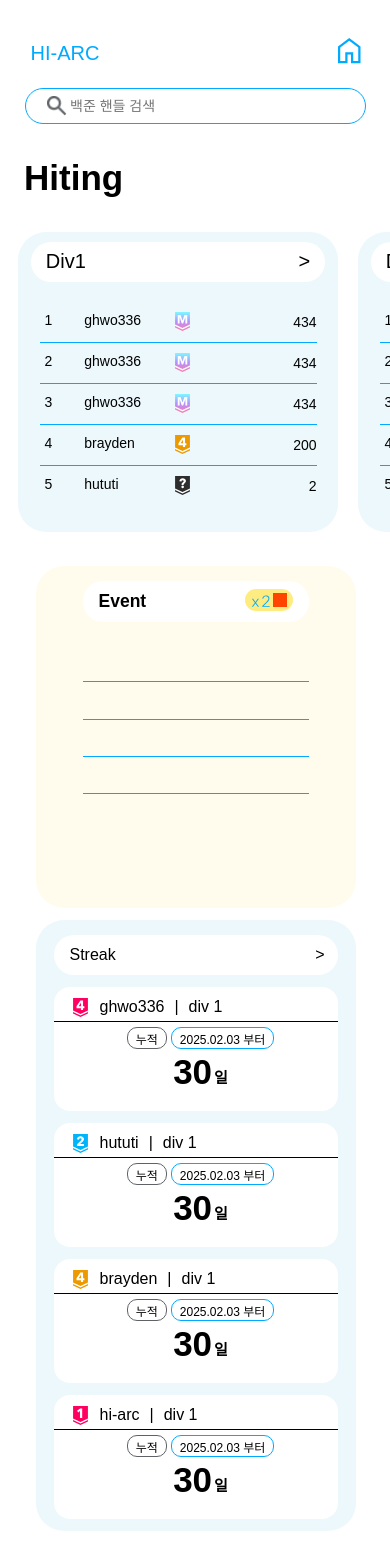
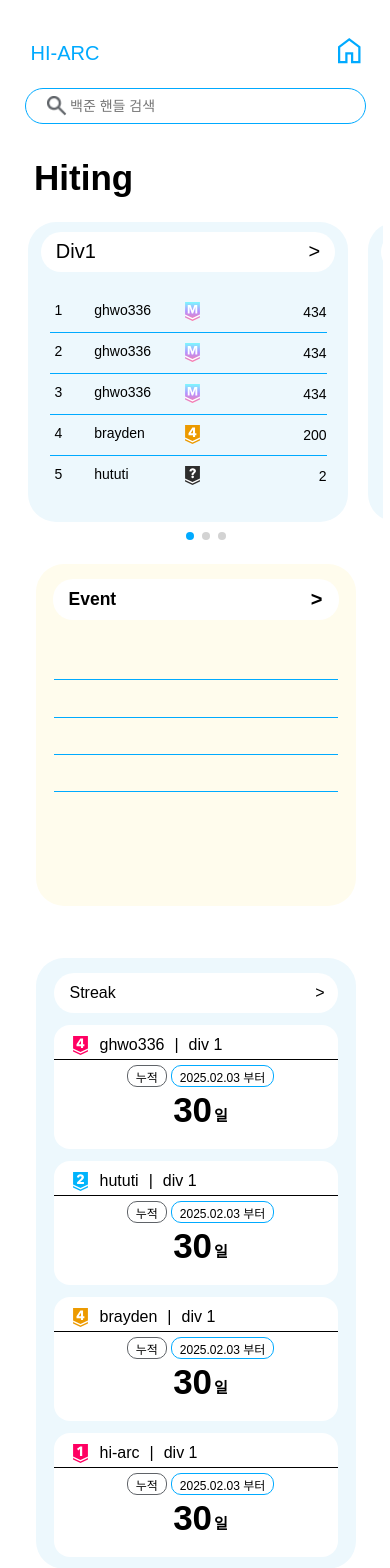
Before and after one commit to 2025-HIARC-Rating-system/FE, a React (Vite) app: page / in a window 390 px wide. Shown: the top 1568 px of the page. Built offline with nearby package versions, Linux system fonts and the light colour scheme; a web font is replaced by a local one.

Commit message:
feat:MainPage 스크롤바 구현

```diff
--- a/src/atoms/EventEntity.tsx
+++ b/src/atoms/EventEntity.tsx
@@ -4,6 +4,9 @@ const Wrapper = styled.div`
   width: 226px;
   height: 36.43px;
   border-bottom: 1px solid ${Color.primary};
+  @media (max-width: 480px) {
+    width: 284px;
+  }
 `;
 
 const EventEntity = () => {
--- a/src/block/DivBlock.tsx
+++ b/src/block/DivBlock.tsx
@@ -1,38 +1,36 @@
 import HitingBox from "../components/HitingBox";
 import styled from "styled-components";
-import {useRef, useState} from "react";
+import {useRef, useState, useEffect} from "react";
+import Color from "../ui/Color";
 
 const Wrapper = styled.div`
   width: 100%;
   display: flex;
-  justify-content: space-between;
+  flex-direction: column;
+  align-items: flex-start; /* ✅ 기본적으로 왼쪽 정렬 유지 */
 
-  /* ✅ 480px 이하일 때 가로 스크롤 적용 */
+  /* ✅ 모바일(480px 이하)에서는 인디케이터 중앙 정렬 */
   @media (max-width: 480px) {
-    overflow-x: auto; /* 가로 스크롤 활성화 */
-    scroll-snap-type: x mandatory; /* 스냅 스크롤 */
-    display: flex;
-    flex-wrap: nowrap;
-    gap: 20px; /* ✅ 간격 20px 적용 */
-    padding: 10px;
+    align-items: center;
   }
 `;
 
 const ScrollContainer = styled.div`
   display: flex;
-  gap: 20px; /* ✅ 각 요소 사이 간격 20px 적용 */
+  gap: 20px;
+  justify-content: flex-start;
+  width: 100%; /* ✅ 스크롤 가능하도록 full-width 설정 */
 
-  /* ✅ 480px 이하일 때 터치 스크롤 */
+  /* ✅ 480px 이하일 때 터치 스크롤 정상 동작 */
   @media (max-width: 480px) {
-    display: flex;
-    flex-wrap: nowrap;
-    overflow-x: scroll;
+    overflow-x: auto;
+    scroll-snap-type: x mandatory;
     scroll-behavior: smooth;
-    scrollbar-width: none; /* 파이어폭스 스크롤바 제거 */
-    -ms-overflow-style: none; /* IE/Edge 스크롤바 제거 */
+    scrollbar-width: none; /* ✅ 파이어폭스 스크롤바 제거 */
+    -ms-overflow-style: none; /* ✅ IE/Edge 스크롤바 제거 */
   }
 
-  /* 크롬, 사파리 스크롤바 숨기기 */
+  /* ✅ 크롬, 사파리 스크롤바 숨기기 */
   &::-webkit-scrollbar {
     display: none;
   }
@@ -40,55 +38,69 @@ const ScrollContainer = styled.div`
 
 const HitingBoxWrapper = styled.div`
   flex: 0 0 auto;
-  scroll-snap-align: start; /* 스냅 위치 설정 */
+  scroll-snap-align: center;
   width: 80%;
-  max-width: 300px; /* ✅ 각 박스 크기 제한 */
-  margin-right: 20px; /* ✅ 요소 사이 간격 20px 적용 */
+  max-width: 300px;
+  margin-right: 20px;
 
   @media (max-width: 480px) {
-    width: 100%; /* 전체 너비 차지 */
+    width: 100%;
   }
 
-  /* 마지막 요소에는 margin-right 제거 */
   &:last-child {
     margin-right: 0;
   }
 `;
 
+/* ✅ 인디케이터 스타일 (모바일에서만 보이도록 설정) */
+const IndicatorContainer = styled.div`
+  display: flex;
+  justify-content: center;
+  gap: 8px;
+  margin-top: 10px;
+
+  /* ✅ PC(480px 초과)에서는 숨김 */
+  @media (min-width: 481px) {
+    display: none;
+  }
+`;
+
+const Indicator = styled.div<{$active: boolean}>`
+  width: 8px;
+  height: 8px;
+  border-radius: 50%;
+  background-color: ${({$active}) =>
+    $active ? Color.primary : "#d3d3d3"}; /* ✅ 활성화된 점은 파란색 */
+  transition: background-color 0.3s ease;
+`;
+
 const DivBlock = () => {
   const scrollRef = useRef<HTMLDivElement>(null);
-  const [isDragging, setIsDragging] = useState(false);
-  const [startX, setStartX] = useState(0);
-  const [scrollLeft, setScrollLeft] = useState(0);
+  const [activeIndex, setActiveIndex] = useState(0);
 
-  const handleMouseDown = (e: React.MouseEvent) => {
+  const handleScroll = () => {
     if (!scrollRef.current) return;
-    setIsDragging(true);
-    setStartX(e.pageX - scrollRef.current.offsetLeft);
-    setScrollLeft(scrollRef.current.scrollLeft);
+    const {scrollLeft, clientWidth} = scrollRef.current;
+
+    // ✅ 현재 중앙에 보이는 요소 찾기
+    const newIndex = Math.round(scrollLeft / clientWidth);
+    setActiveIndex(newIndex);
   };
 
-  const handleMouseMove = (e: React.MouseEvent) => {
-    if (!isDragging || !scrollRef.current) return;
-    e.preventDefault();
-    const x = e.pageX - scrollRef.current.offsetLeft;
-    const walk = (x - startX) * 2; // 드래그 속도 조절
-    scrollRef.current.scrollLeft = scrollLeft - walk;
-  };
+  // ✅ 스크롤 이벤트 감지하여 현재 보이는 요소 업데이트
+  useEffect(() => {
+    if (!scrollRef.current) return;
 
-  const handleMouseUp = () => {
-    setIsDragging(false);
-  };
+    scrollRef.current.addEventListener("scroll", handleScroll);
+
+    return () => {
+      scrollRef.current?.removeEventListener("scroll", handleScroll);
+    };
+  }, []);
 
   return (
     <Wrapper>
-      <ScrollContainer
-        ref={scrollRef}
-        onMouseDown={handleMouseDown}
-        onMouseMove={handleMouseMove}
-        onMouseLeave={handleMouseUp}
-        onMouseUp={handleMouseUp}
-      >
+      <ScrollContainer ref={scrollRef}>
         <HitingBoxWrapper>
           <HitingBox divNum={1} />
         </HitingBoxWrapper>
@@ -99,6 +111,13 @@ const DivBlock = () => {
           <HitingBox divNum={3} />
         </HitingBoxWrapper>
       </ScrollContainer>
+
+      {/* ✅ 모바일(480px 이하)에서만 인디케이터 보이게 설정 */}
+      <IndicatorContainer>
+        {[0, 1, 2].map((index) => (
+          <Indicator key={index} $active={activeIndex === index} />
+        ))}
+      </IndicatorContainer>
     </Wrapper>
   );
 };
--- a/src/components/EventButton.tsx
+++ b/src/components/EventButton.tsx
@@ -1,5 +1,7 @@
+import {useState, useEffect} from "react";
 import styled from "styled-components";
 import Img from "../assets/evenImg2.svg";
+
 const Button = styled.div`
   width: 194px;
   height: 19px;
@@ -9,21 +11,39 @@ const Button = styled.div`
   align-items: center;
   justify-content: space-between;
   padding: 11px 16px;
+
+  @media (max-width: 480px) {
+    width: 254px;
+  }
 `;
+
 const Left = styled.div`
   font-size: 17.5px;
   font-weight: 700;
 `;
 
-const Right = styled.div``;
+const Right = styled.div`
+  font-size: 20px; /* ✅ 모바일에서 '>' 크기 조정 */
+  font-weight: bold;
+`;
 
 const EventButton = () => {
+  const [isMobile, setIsMobile] = useState(window.innerWidth <= 480);
+
+  // ✅ 화면 크기 변경 감지하여 isMobile 업데이트
+  useEffect(() => {
+    const handleResize = () => {
+      setIsMobile(window.innerWidth <= 480);
+    };
+
+    window.addEventListener("resize", handleResize);
+    return () => window.removeEventListener("resize", handleResize);
+  }, []);
+
   return (
     <Button>
       <Left>Event</Left>
-      <Right>
-        <img src={Img} alt="이벤트이미지" />
-      </Right>
+      <Right>{isMobile ? ">" : <img src={Img} alt="이벤트이미지" />}</Right>
     </Button>
   );
 };
--- a/src/page/MainPage.tsx
+++ b/src/page/MainPage.tsx
@@ -21,6 +21,13 @@ const AnimatedContainer = styled.div<{$delay?: string}>`
   animation-delay: ${(props) => props.$delay || "0s"};
 `;
 
+/* ✅ DivBlock에만 margin-left 적용 */
+const DivBlockContainer = styled(AnimatedContainer)`
+  @media (max-width: 480px) {
+    margin-left: 20px;
+  }
+`;
+
 const Wrapper = styled.div`
   display: flex;
   flex-direction: column;
@@ -30,12 +37,12 @@ const Wrapper = styled.div`
 const MainHeader = styled.div`
   font-size: 35px;
   font-weight: 800;
-  text-align: left; /* ✅ 기본적으로 왼쪽 정렬 */
+  text-align: left;
 
-  /* ✅ 모바일에서 너비 100% 사용하여 확실히 왼쪽으로 정렬 */
+  /* ✅ 모바일에서 왼쪽 정렬 및 여백 추가 */
   @media (max-width: 480px) {
     width: 100%;
-    padding-left: 16px; /* ✅ 왼쪽 여백 추가 */
+    margin-left: 26px;
   }
 `;
 
@@ -46,17 +53,8 @@ const Down = styled.div`
   /* ✅ 480px 이하에서는 세로 정렬 + 순서 변경 */
   @media (max-width: 480px) {
     flex-direction: column-reverse;
-    gap: 12px;
-    align-items: center; /* 중앙 정렬 */
-  }
-`;
-
-/* ✅ 모바일에서 순서 변경을 위한 컨테이너 */
-const MobileOrderContainer = styled.div`
-  @media (max-width: 480px) {
-    display: flex;
-    flex-direction: column-reverse; /* ✅ 순서 반전 (EventBlock → StreakBox) */
-    gap: 12px;
+    gap: 52px;
+    align-items: center;
   }
 `;
 
@@ -65,17 +63,15 @@ const MainPage = () => {
     <LayOut>
       <Wrapper>
         <MainHeader>Hiting</MainHeader>
-        <AnimatedContainer $delay="0.1s">
+        {/* ✅ DivBlock에만 margin-left 적용 */}
+        <DivBlockContainer $delay="0.1s">
           <DivBlock />
-        </AnimatedContainer>
+        </DivBlockContainer>
         <AnimatedContainer $delay="0.2s">
-          {/* ✅ 데스크톱에서는 기존 순서, 모바일에서는 순서 변경 */}
-          <MobileOrderContainer>
-            <Down>
-              <StreakBox /> {/* ✅ 데스크톱: 먼저, 모바일: 나중에 */}
-              <EventBlock /> {/* ✅ 데스크톱: 나중에, 모바일: 먼저 */}
-            </Down>
-          </MobileOrderContainer>
+          <Down>
+            <StreakBox />
+            <EventBlock />
+          </Down>
         </AnimatedContainer>
       </Wrapper>
     </LayOut>
```
